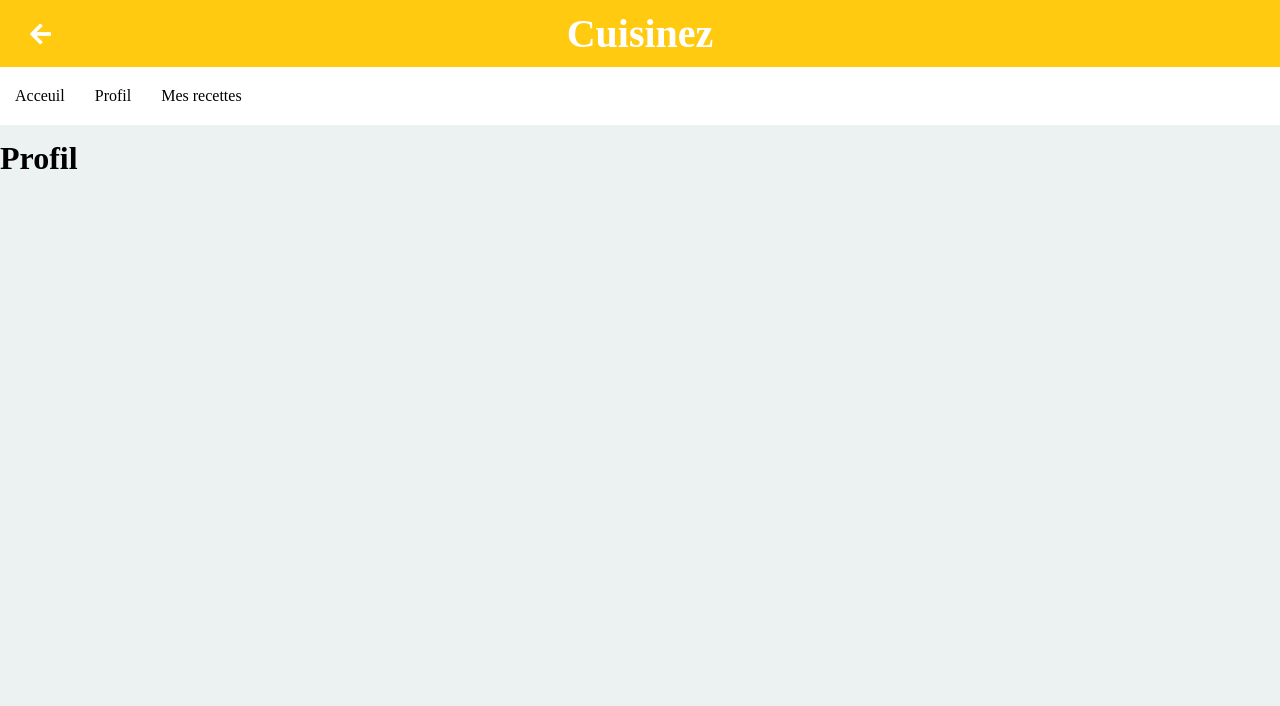
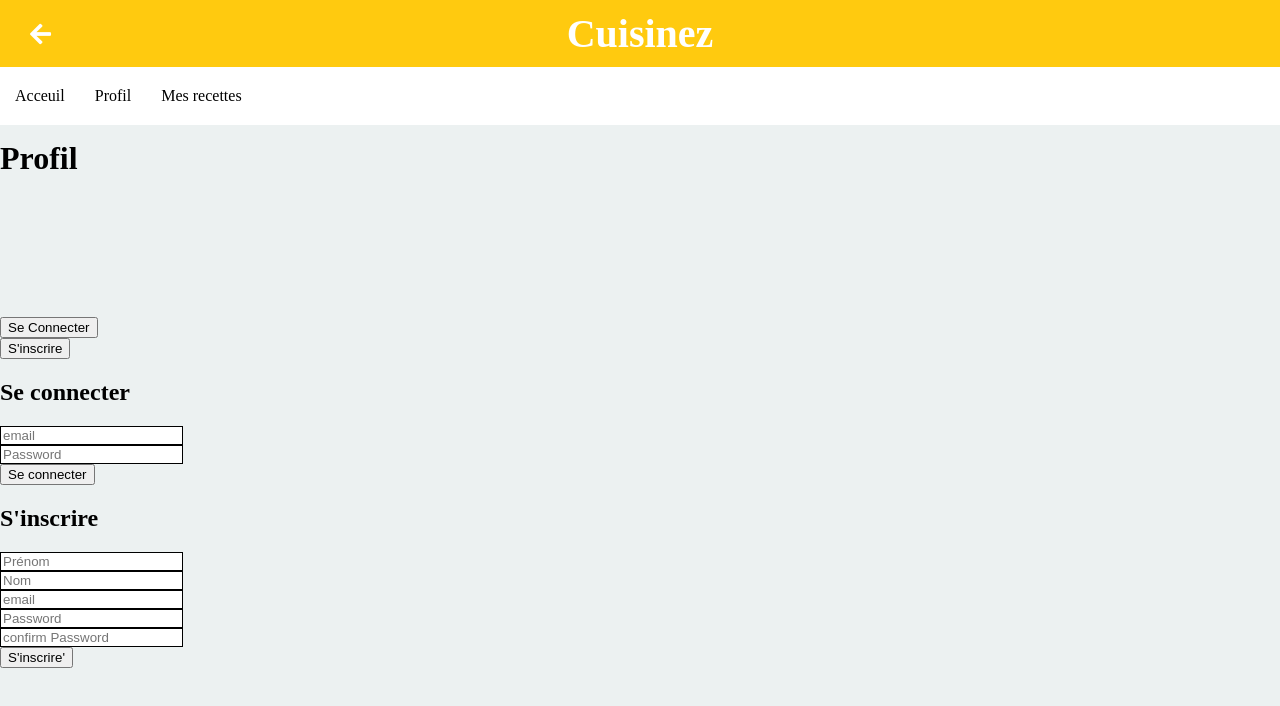
Before and after one commit to Jeanchal/Cuisinez, a React (Create React App) app in the folder frontend/: page /profil in a window 1280 px wide. Shown: the top 706 px of the page. Built offline with nearby package versions, Linux system fonts and the light colour scheme.

Commit message:
modif profil et connexion

```diff
--- /dev/null
+++ b/frontend/src/components/MesRecettes/CreateRecette.js
@@ -0,0 +1,14 @@
+import React from "react";
+
+const CreateRecette = () => {
+  return (
+    <div id="createRecette">
+      <h3>Créer une nouvelle recette</h3>
+      <input type="text" placeholder="nom de la recette" />
+      <input type="text" placeholder="temps de préparation" />
+      <input type="text" placeholder="ingrédients" />
+    </div>
+  );
+};
+
+export default CreateRecette;
--- /dev/null
+++ b/frontend/src/pages/Connexion.js
@@ -0,0 +1,37 @@
+import React from "react";
+import Header from "../components/Header";
+
+const Connexion = () => {
+  return (
+    <div className="page">
+      <Header />
+      <button>Se Connecter</button>
+      <br />
+      <button>S'inscrire</button>
+      <div>
+        <h2>Se connecter</h2>
+        <input type="text" placeholder="email" />
+        <br />
+        <input type="text" placeholder="Password" />
+        <br />
+        <button>Se connecter</button>
+      </div>
+      <div>
+        <h2>S'inscrire</h2>
+        <input type="text" placeholder="Prénom" />
+        <br />
+        <input type="text" placeholder="Nom" />
+        <br />
+        <input type="text" placeholder="email" />
+        <br />
+        <input type="text" placeholder="Password" />
+        <br />
+        <input type="text" placeholder="confirm Password" />
+        <br />
+        <button>S'inscrire'</button>
+      </div>
+    </div>
+  );
+};
+
+export default Connexion;
--- a/frontend/src/pages/MesRecettes.js
+++ b/frontend/src/pages/MesRecettes.js
@@ -1,17 +1,22 @@
-import React from "react";
+import React, { useState } from "react";
 import Header from "../components/Header";
+import CreateRecette from "../components/MesRecettes/CreateRecette";
 
 const MesRecettes = () => {
+  const [createRctt, setCreateRctt] = useState(false);
+
+  function activCreate() {
+    createRctt === false ? setCreateRctt(true) : setCreateRctt(false);
+  }
+
   return (
     <div className="page">
       <Header />
-      <div id="createRecette">
-        <h1>Mes Recettes</h1>
-        <h3>Créer une nouvelle recette</h3>
-        <input type="text" placeholder="nom de la recette" />
-        <input type="text" placeholder="temps de préparation" />
-        <input type="text" placeholder="ingrédients" />
-      </div>
+      <h1>Mes Recettes</h1>
+      <div>Vous n'avez créer aucune recette pour le moment...</div>
+      <br />
+      <button onClick={activCreate}> Créer une nouvelle recette</button>
+      <div>{createRctt === true ? <CreateRecette /> : null}</div>
     </div>
   );
 };
--- a/frontend/src/pages/Profil.js
+++ b/frontend/src/pages/Profil.js
@@ -1,11 +1,13 @@
 import React from "react";
 import Header from "../components/Header";
+import Connexion from "./Connexion";
 
 const Profil = () => {
   return (
     <div className="page">
       <Header />
       <h1>Profil</h1>
+      <Connexion />
     </div>
   );
 };
```
